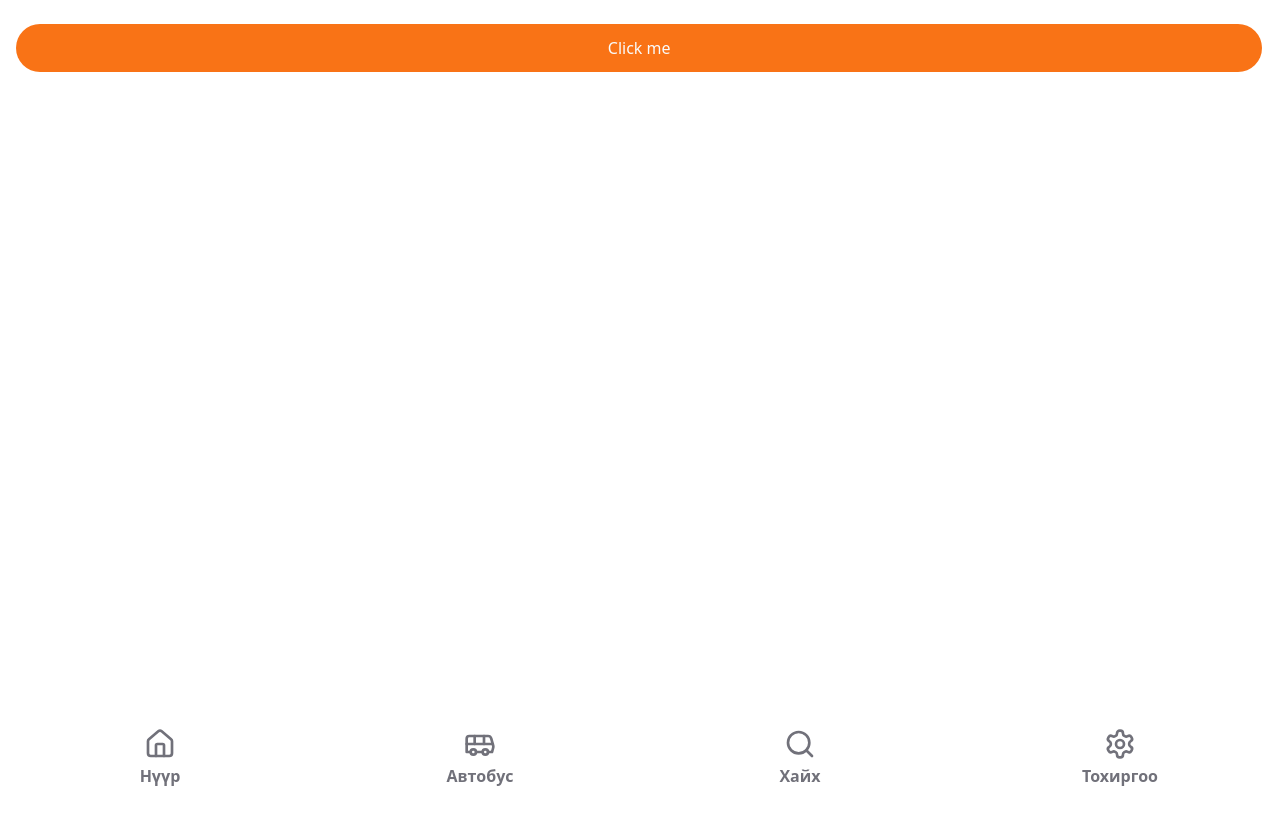
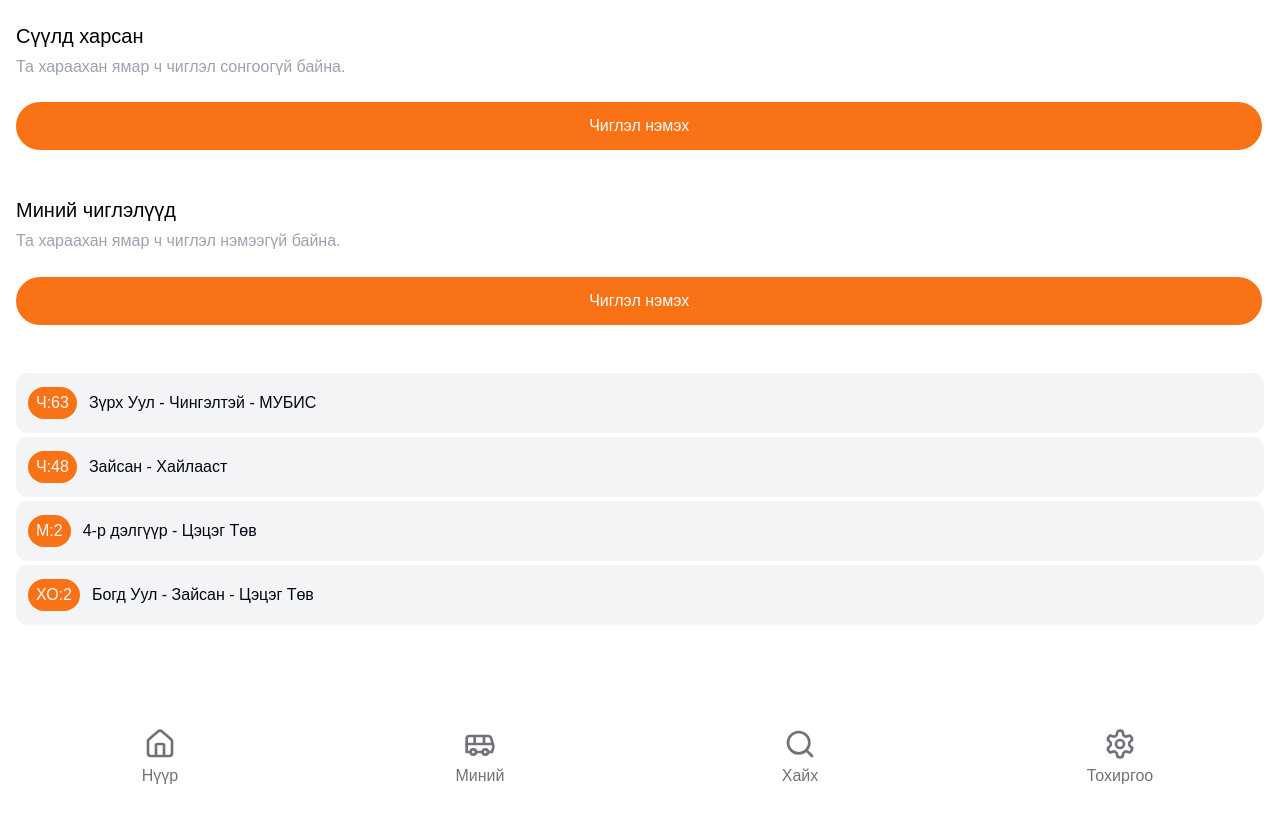
Before and after one commit to galzorigo/smartbus, a React (Create React App) app: page / in a window 1280 px wide. Shown: the top 824 px of the page. Before the commit the page ends 800 px from the top, so only its background shows below. Built offline with nearby package versions, Linux system fonts and the light colour scheme.

Commit message:
Added bus lines

```diff
--- a/src/App.js
+++ b/src/App.js
@@ -1,22 +1,51 @@
 import React from 'react';
 import Button from './components/Button';
 import NavSingle from './components/NavSingle';
+import Line from './components/Line';
 
 import { Home, Bus, Settings, Search } from 'lucide-react'
 
 function App() {
   return (
-    <div className="py-[24px] px-[16px]">
-      <Button className='w-full max-w-[calc(100%-0.1rem)]'>
-        <p className='text-[16px]'>Click me</p>
-      </Button>
+    <div className="py-[24px] px-[16px] space-y-[48px] h-[2000px]">
+
+      <div className='space-y-[24px]'>
+        <div className='space-y-[8px]'>
+          <h1 className='text-[20px] font-medium leading-[120%]'>Сүүлд харсан</h1>
+          <p className='text-gray-400 leading-[140%]'>Та хараахан ямар ч чиглэл сонгоогүй байна.</p>
+        </div>
+
+        <Button className='w-full max-w-[calc(100%-0.1rem)]'>
+          <p className='text-[16px] font-medium'>Чиглэл нэмэх</p>
+        </Button>
+      </div>
+
+      <div className='space-y-[24px]'>
+        <div className='space-y-[8px]'>
+          <h1 className='text-[20px] font-medium leading-[120%]' >Миний чиглэлүүд </h1>
+          <p className='text-gray-400 leading-[140%]'>Та хараахан ямар ч чиглэл нэмээгүй байна.</p>
+        </div>
+
+        <Button className='w-full max-w-[calc(100%-0.1rem)]'>
+          <p className='text-[16px] font-medium' >Чиглэл нэмэх</p>
+        </Button>
+      </div>
 
       <div className='grid grid-cols-4 fixed bottom-0 left-0 w-screen'>
         <NavSingle icon={<Home className="w-[32px] h-[32px]"/>} title="Нүүр" link="/home" />
-        <NavSingle icon={<Bus className="w-[32px] h-[32px]"/>} title="Автобус" link="/bus" />
+        <NavSingle icon={<Bus className="w-[32px] h-[32px]"/>} title="Миний" link="/bus" />
         <NavSingle icon={<Search className="w-[32px] h-[32px]"/>} title="Хайх" link="/search" />
         <NavSingle icon={<Settings className="w-[32px] h-[32px]"/>} title="Тохиргоо" link="/settings" />
       </div>
+
+      <div className='space-y-[4px]'>
+      <Line lineCode="Ч:63" line="Зүрх Уул - Чингэлтэй - МУБИС" />
+      <Line lineCode="Ч:48" line="Зайсан - Хайлааст" />
+      <Line lineCode="M:2" line="4-р дэлгүүр - Цэцэг Төв" />
+      <Line lineCode="ХО:2" line="Богд Уул - Зайсан - Цэцэг Төв" />
+
+      </div>
+
     </div>
   );
 }
--- a/src/components/Button.js
+++ b/src/components/Button.js
@@ -1,7 +1,8 @@
-export default function Button({ children, onClick, className }) {
+export default function Button({ icon, children, onClick, className }) {
     return (
         <button className={`bg-orange-500 text-zinc-50 h-[48px] rounded-[48px] ${className}`} type="button" onClick={onClick}>
             {children}
+            <div className="text-zinc-500 font-medium group-hover:text-orange-500">{icon}</div>
         </button>
     )
 }
--- /dev/null
+++ b/src/components/Line.js
@@ -0,0 +1,11 @@
+export default function Line({lineCode, line}) {
+    return (
+        <div className="flex flex-row items-center bg-gray-100 h-[60px] rounded-[12px] px-[12px] gap-[12px]">
+            <div className="flex items-center justify-center bg-orange-500 h-[32px] inline-block rounded-[100px]">
+                <p className="font-medium text-[16px] text-gray-50 px-[8px]">{lineCode}</p>
+            </div>
+
+            <p className="font-medium text-[16px] text-gray-950">{line}</p>
+        </div>
+    )
+}
--- a/src/components/NavSingle.js
+++ b/src/components/NavSingle.js
@@ -3,7 +3,7 @@ export default function NavSingle({ icon, title, link }) {
         <div>
             <a href={link} className="flex flex-col items-center gap-1 p-3 group hover:bg-orange-100">
                 <div className="text-zinc-500 group-hover:text-orange-500">{icon}</div>
-                <span className="font-semibold text-zinc-500 group-hover:text-orange-500">{title}</span>
+                <span className="font-medium font-[12px] text-zinc-500 group-hover:text-orange-500">{title}</span>
             </a>
         </div>
     )
--- a/tailwind.config.js
+++ b/tailwind.config.js
@@ -1,10 +1,13 @@
-/** @type {import('tailwindcss').Config} */
 module.exports = {
   content: [
     "./src/**/*.{js,jsx,ts,tsx}",
   ],
   theme: {
-    extend: {},
+    extend: {
+      fontFamily: {
+        sans: ['Rubik', 'sans-serif'],
+      },
+    },
   },
   plugins: [],
 }
```
